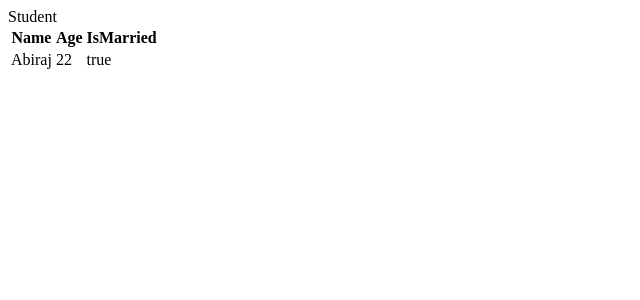
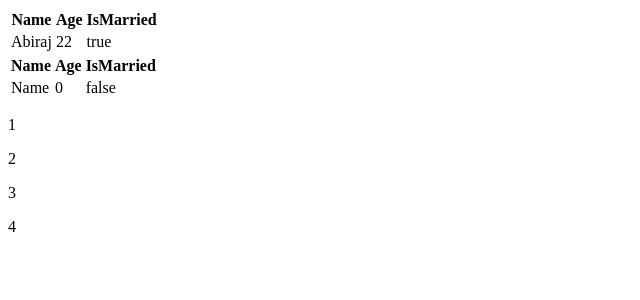
Before and after one commit to ABIRAJ-JUNIOR/React-Practice-Project, a React (Vite) app: page / in a window 1280 px wide. Shown: the top 300 px of the page, without its empty margins (0-640 px from the left). Built offline with nearby package versions, Linux system fonts and the light colour scheme.

Commit message:
`Added ChildComponent and updated Student component to accept props`

```diff
--- a/src/App.jsx
+++ b/src/App.jsx
@@ -1,5 +1,6 @@
 import { Fragment } from "react"
 import { Student } from "./components/Student"
+import { ChildComponent } from "./components/ChildComponent"
 // import { LearnComponent } from "./components/LearnComponent"
 // import { Header } from "./components/Header"
 
@@ -11,6 +12,14 @@ function App() {
       <Header /> */}
 
       <Student name="Abiraj" age={22} isMarried={true} />
+      <Student />
+
+      <ChildComponent>
+        <p>1</p>
+        <p>2</p>
+        <p>3</p>
+        <p>4</p>
+      </ChildComponent>
     </Fragment>
   )
 }
--- /dev/null
+++ b/src/components/ChildComponent.jsx
@@ -0,0 +1,11 @@
+import PropTypes from "prop-types";
+
+export const ChildComponent = (props) => {
+  return (
+    <div>{props.children}</div>
+  )
+}
+
+ChildComponent.propTypes = {
+    children : PropTypes.array
+}
--- a/src/components/Student.jsx
+++ b/src/components/Student.jsx
@@ -3,17 +3,20 @@ import PropTypes from "prop-types";
 export const Student = (props) => {
   return (
     <>
-        <div>Student</div>
         <table>
             <thead>
+                <tr>
                     <th>Name</th>
                     <th>Age</th>
                     <th>IsMarried</th>
+                </tr>
             </thead>
             <tbody>
+                <tr>
                     <td>{props.name}</td>
                     <td>{props.age}</td>
                     <td>{props.isMarried ? "true" : "false"}</td>
+                </tr>
             </tbody>
         </table>
     </>
@@ -25,3 +28,9 @@ Student.propTypes = {
     age: PropTypes.number.isRequired,
     isMarried: PropTypes.bool.isRequired,
 };
+
+Student.defaultProps = {
+    name: "Name",
+    age: 0,
+    isMarried: false,
+}
```
Lines whose indentation alone changed are shown as unchanged.
